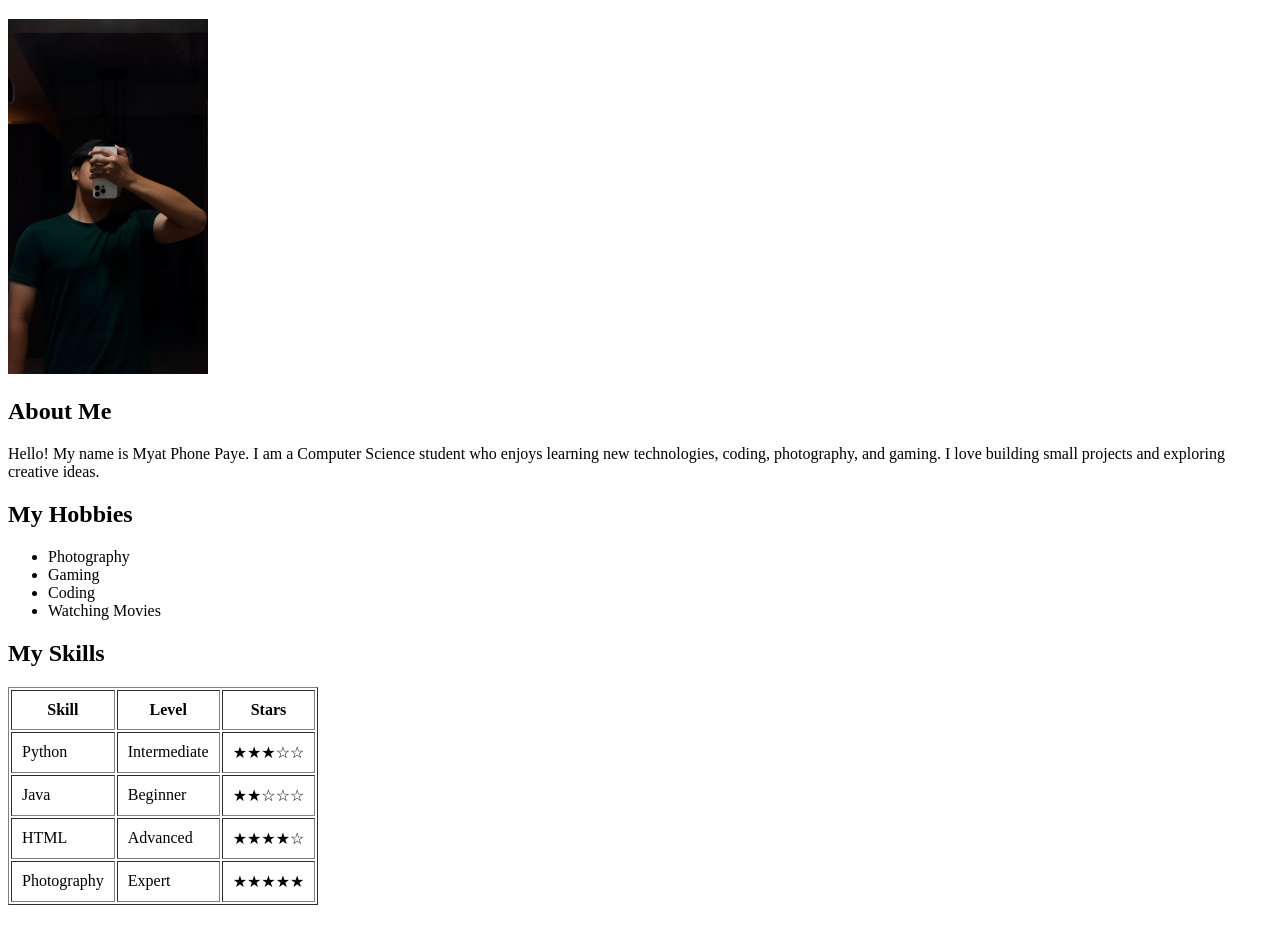
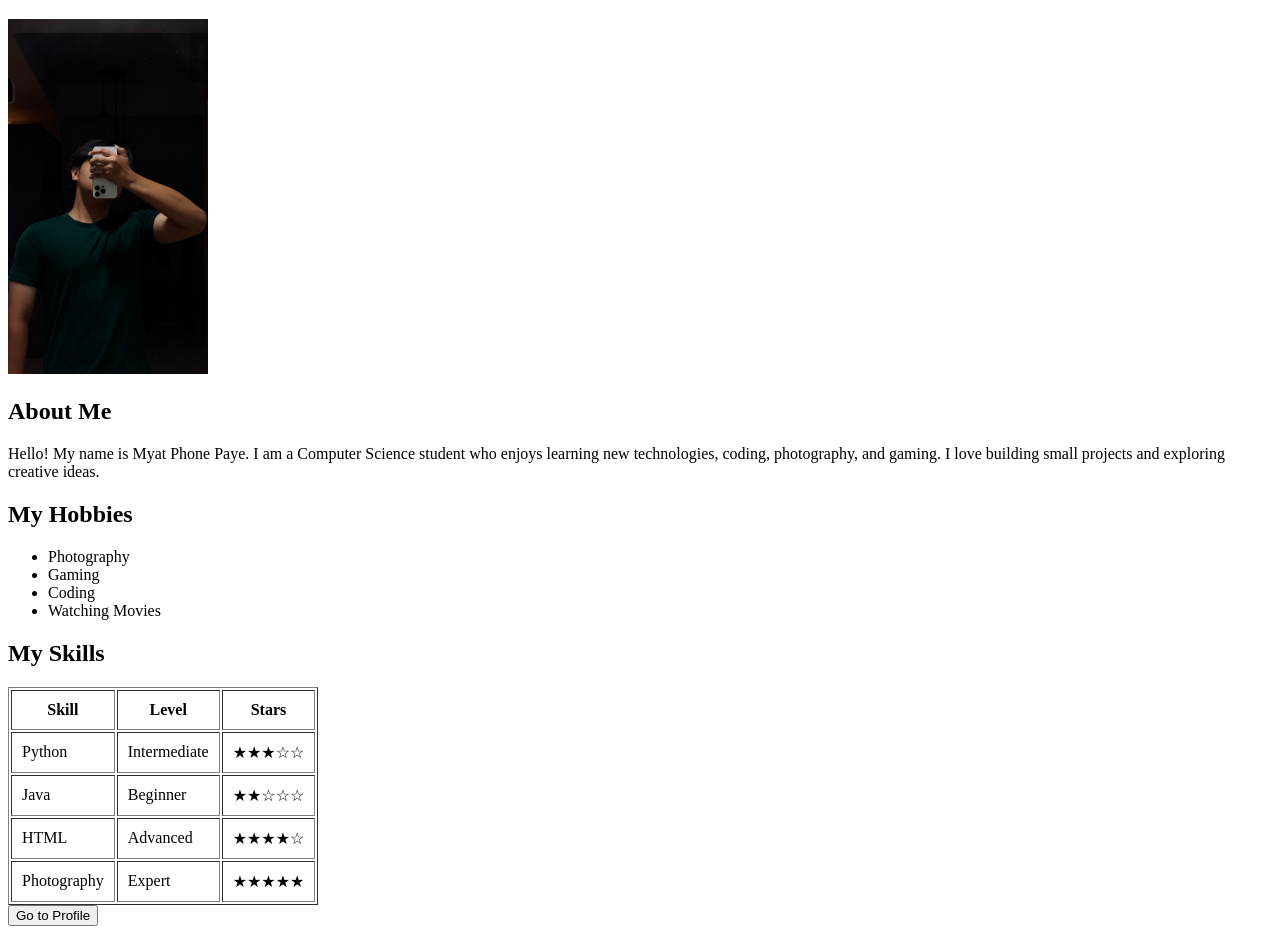
Before and after one commit to KnoxHasGF/my_profile_website, a plain HTML site: page index.html in a window 1280 px wide. Shown: the part 61-995 px from the top of the page. Before the commit the page ends 974 px from the top, so only its background shows below. Drawn offline with Linux system fonts and the light colour scheme.

Commit message:
update index.html with navigation button

```diff
--- a/index.html
+++ b/index.html
@@ -53,5 +53,9 @@
             <td>★★★★★</td>
         </tr>
     </table>
+    <!-- Navigation to Profile 2 -->
+        <section class="navigate">
+            <a href="profile.html"><button class="btn-profile2">Go to Profile</button></a>
+        </section>
 </body>
 </html>
```
